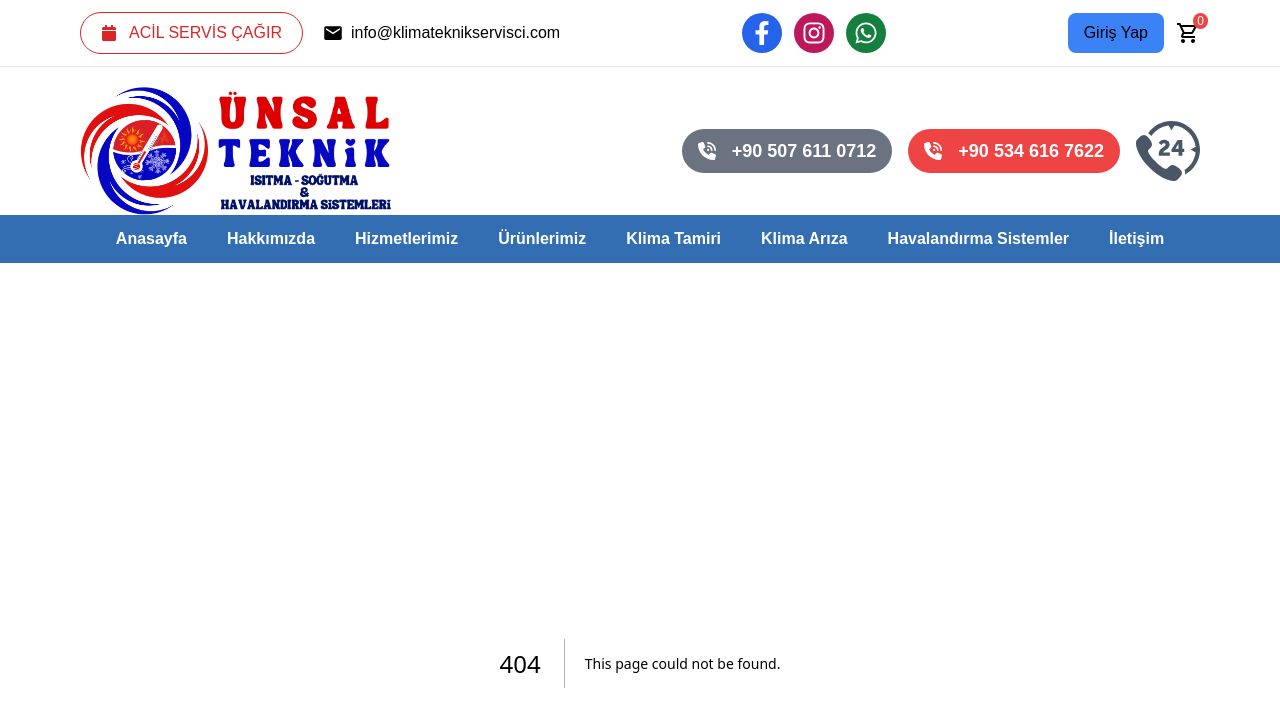
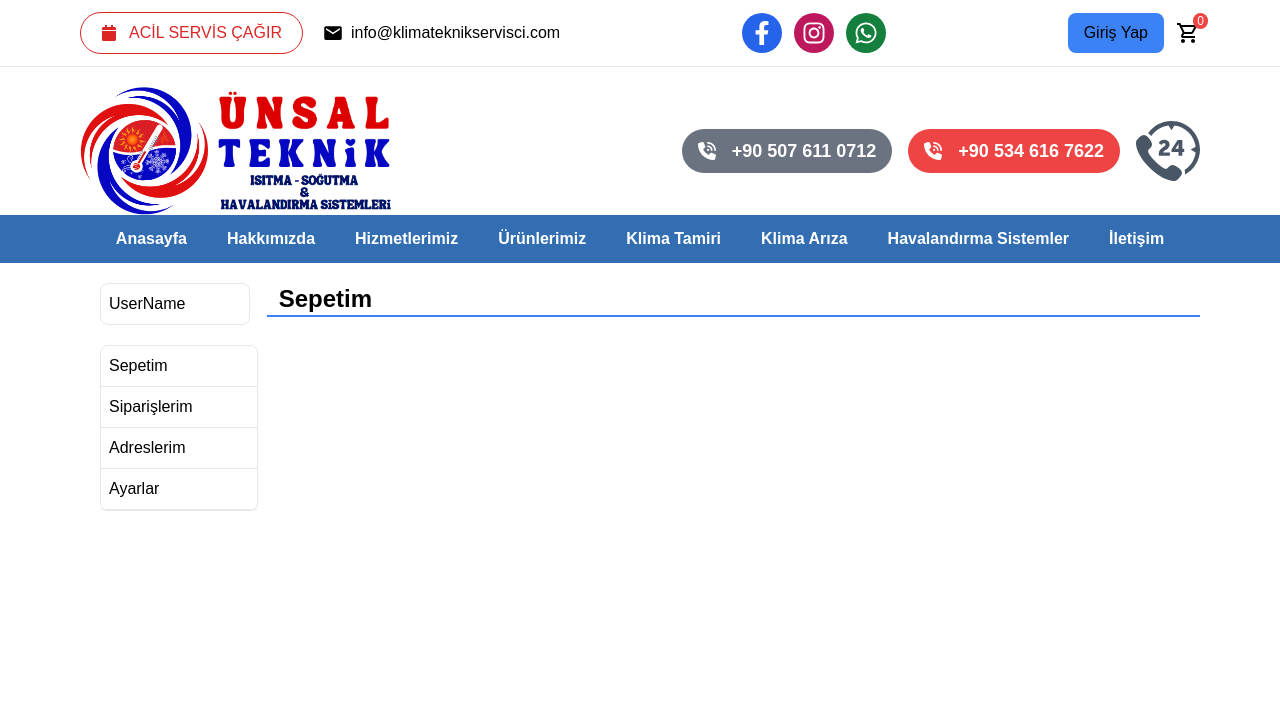
Before and after one commit to btabur/klima_tamir_web_site, a Next.js app: page /profile in a window 1280 px wide. Before the commit this address had no page. Shown: the top 726 px of the page. Built offline with nearby package versions, Linux system fonts and the light colour scheme; a web font is replaced by a local one.

Commit message:
added profile page

```diff
--- /dev/null
+++ b/app/(browser)/profile/page.jsx
@@ -0,0 +1,51 @@
+'use client'
+import React, { useState } from 'react'
+import { useBasketContext } from '../../context/BasketContext';
+import Image from 'next/image';
+import { MdDelete } from 'react-icons/md';
+const ProfilPage = () => {
+    const [active, setActive] = useState('Sepetim');
+    const { state, setState } = useBasketContext()
+
+
+
+
+  return (
+    <section className='flex text-black px-20 items-start justify-start h-screen'>
+       <article className='w-1/6 pl-5 flex flex-col items-start justify-start h-screen '>
+        <p className='mt-5 border py-2 pl-2 pr-16  rounded-lg'>UserName</p>
+        <div className='flex flex-col items-start justify-start mt-5 border    rounded-lg '>
+            <p className='border-b py-2 cursor-pointer pl-2 pr-16 w-full hover:bg-blue-500 hover:text-white'>Sepetim</p>
+            <p className='border-b py-2 cursor-pointer pl-2 pr-16 w-full hover:bg-blue-500 hover:text-white'>Siparişlerim</p>
+            <p className='border-b py-2 cursor-pointer pl-2 pr-16 w-full hover:bg-blue-500 hover:text-white'>Adreslerim</p>
+            <p className='border-b py-2 cursor-pointer pl-2 pr-16 w-full hover:bg-blue-500 hover:text-white'>Ayarlar</p>
+        </div>
+       </article>
+       <article className='w-5/6 flex flex-col mt-5 items-start justify-start h-screen ' >
+            <div className='w-full flex flex-col items-center justify-start'>
+                <h2 className='text-2xl font-bold border-b-2 border-blue-500 pl-3 w-full'>Sepetim</h2>
+                    <div className='w-full px-10'>
+                            {state.basket.map((item) => (
+                            <div key={item.id} className='flex justify-between items-center border-b text-black border-gray-200 py-2'>
+                                <p className='text-sm font-bold w-20'>{item.name}</p>
+
+                                <Image className='w-20 h-20' src={item.image} alt={item.name} width={100} height={100} />
+
+                                <p>{item.piece}</p>
+
+                            <p>{item.price * item.piece} TL</p>
+                                <button onClick={() => {
+                                handleDeleteFromBasket(item)
+                                }}><MdDelete />
+                                </button>
+                            </div>
+
+                        ))}
+                    </div>
+            </div>
+       </article>
+    </section>
+  )
+}
+
+export default ProfilPage
```
